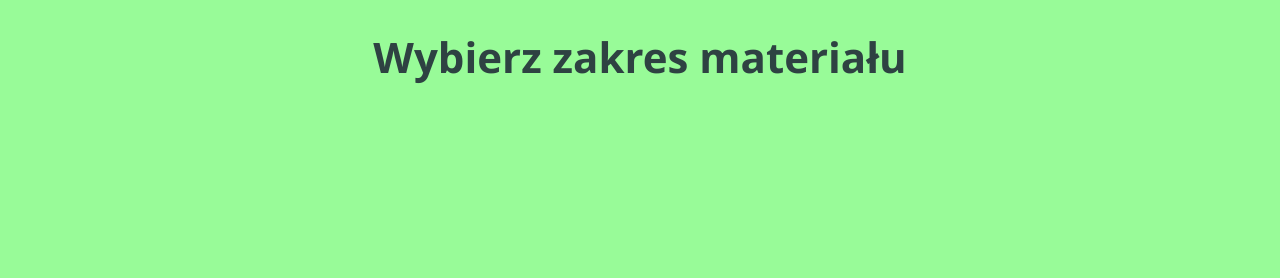
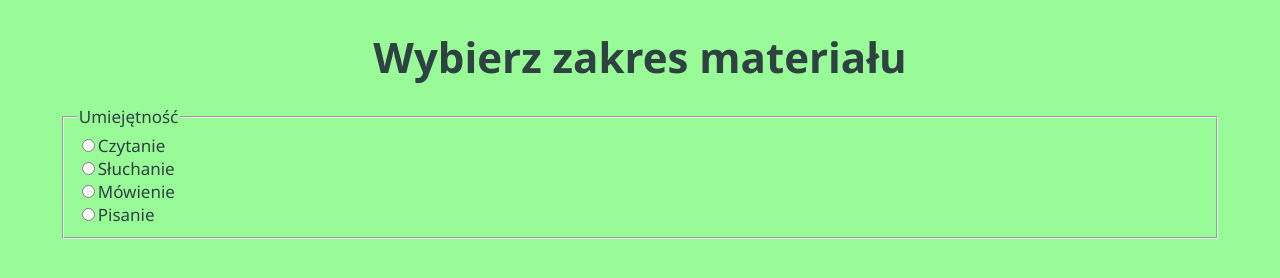
Before and after one commit to sabinade/repos-practice, a plain HTML site: page Forms/Klasyczne-kontrolki-formularzy/index.html in a window 1280 px wide. Drawn offline with Linux system fonts and the light colour scheme.

Commit message:
wybór jednokrotny - radio

```diff
--- a/Forms/Klasyczne-kontrolki-formularzy/index.html
+++ b/Forms/Klasyczne-kontrolki-formularzy/index.html
@@ -13,8 +13,14 @@
     </header>
     <main>
         <article>
-            <form action="">
-
+            <form action="" method="POST">
+                <fieldset>
+                    <legend>Umiejętność</legend>
+                    <div><label><input type="radio" value="1" name="umiejetnosc">Czytanie</label></div>
+                    <div><label><input type="radio" value="2" name="umiejetnosc">Słuchanie</label></div>
+                    <div><label><input type="radio" value="3" name="umiejetnosc">Mówienie</label></div>
+                    <div><label><input type="radio" value="4" name="umiejetnosc">Pisanie</label></div>
+                </fieldset>
             </form>
         </article>
     </main>
```
